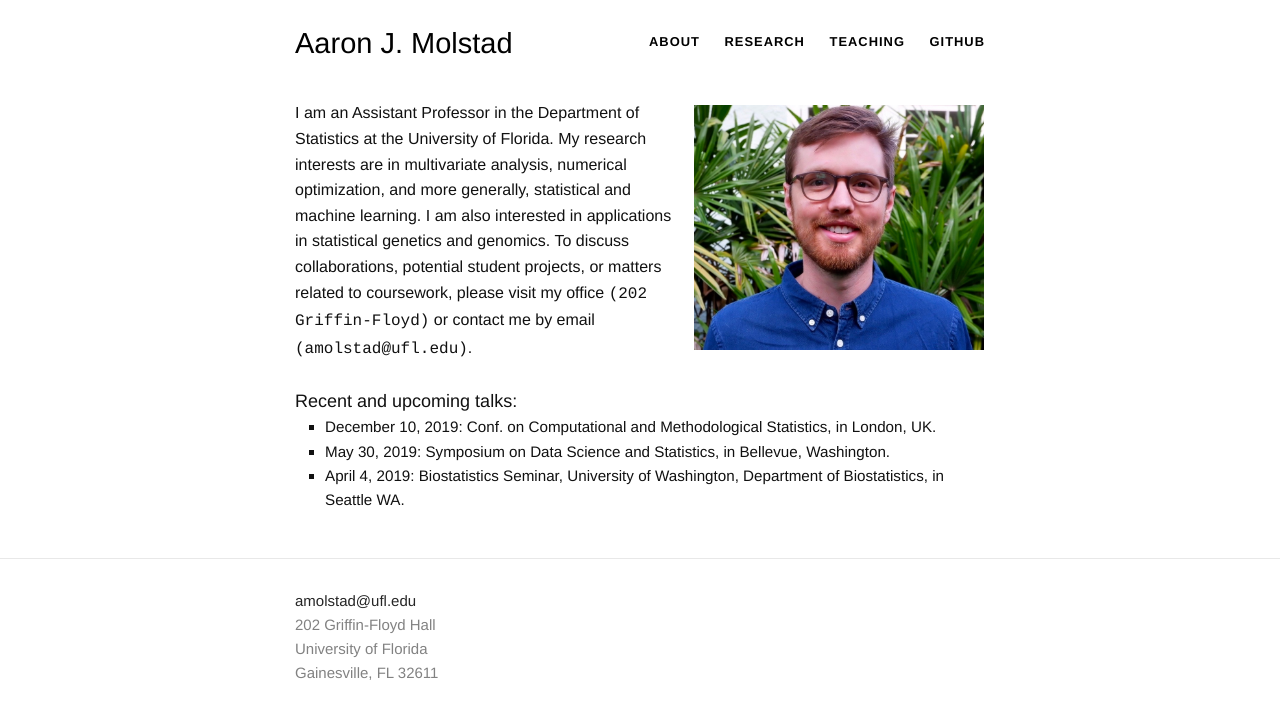
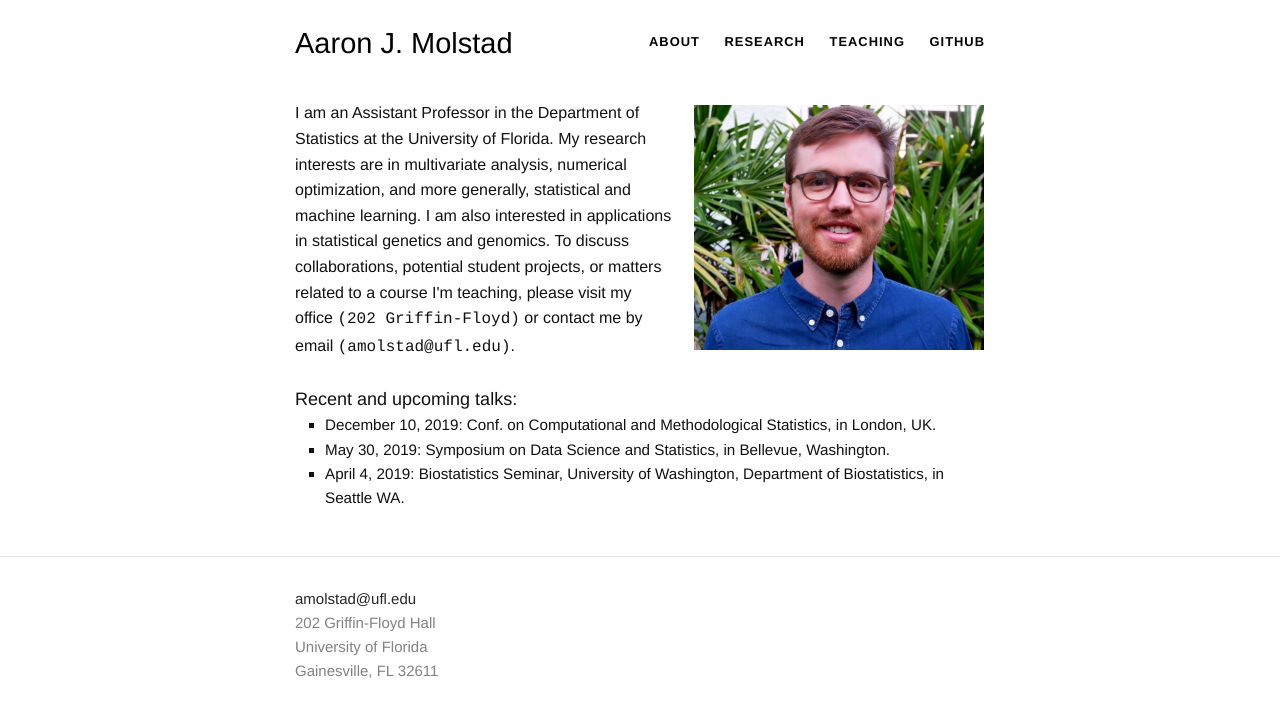
Before and after one commit to ajmolstad/ajmolstad.github.io, a Jekyll site: the page built from index.html, in a window 1280 px wide. Shown: the top 719 px of the page. Built offline with Jekyll 4.4.1, drawn with Linux system fonts in a browser that asks for light colours.

Commit message:
index change

```diff
--- a/index.html
+++ b/index.html
@@ -11,7 +11,7 @@ layout: default
 <dd></dd>
 </dl>
 <font size="3">
-	I am an Assistant Professor in the Department of Statistics at the University of Florida. My research interests are in multivariate analysis, numerical optimization, and more generally, statistical and machine learning. I am also interested in applications in statistical genetics and genomics. To discuss collaborations, potential student projects, or matters related to coursework, please visit my office <font style="font-family:courier"> (202 Griffin-Floyd)</font> or contact me by email <font style="font-family:courier"> (amolstad@ufl.edu)</font>.
+	I am an Assistant Professor in the Department of Statistics at the University of Florida. My research interests are in multivariate analysis, numerical optimization, and more generally, statistical and machine learning. I am also interested in applications in statistical genetics and genomics. To discuss collaborations, potential student projects, or matters related to a course I'm teaching, please visit my office <font style="font-family:courier"> (202 Griffin-Floyd)</font> or contact me by email <font style="font-family:courier"> (amolstad@ufl.edu)</font>.
 	</font>
 <!-- <p style="font-family:courier;font-size:130%;">
 Assistant Professor  <br>
```
